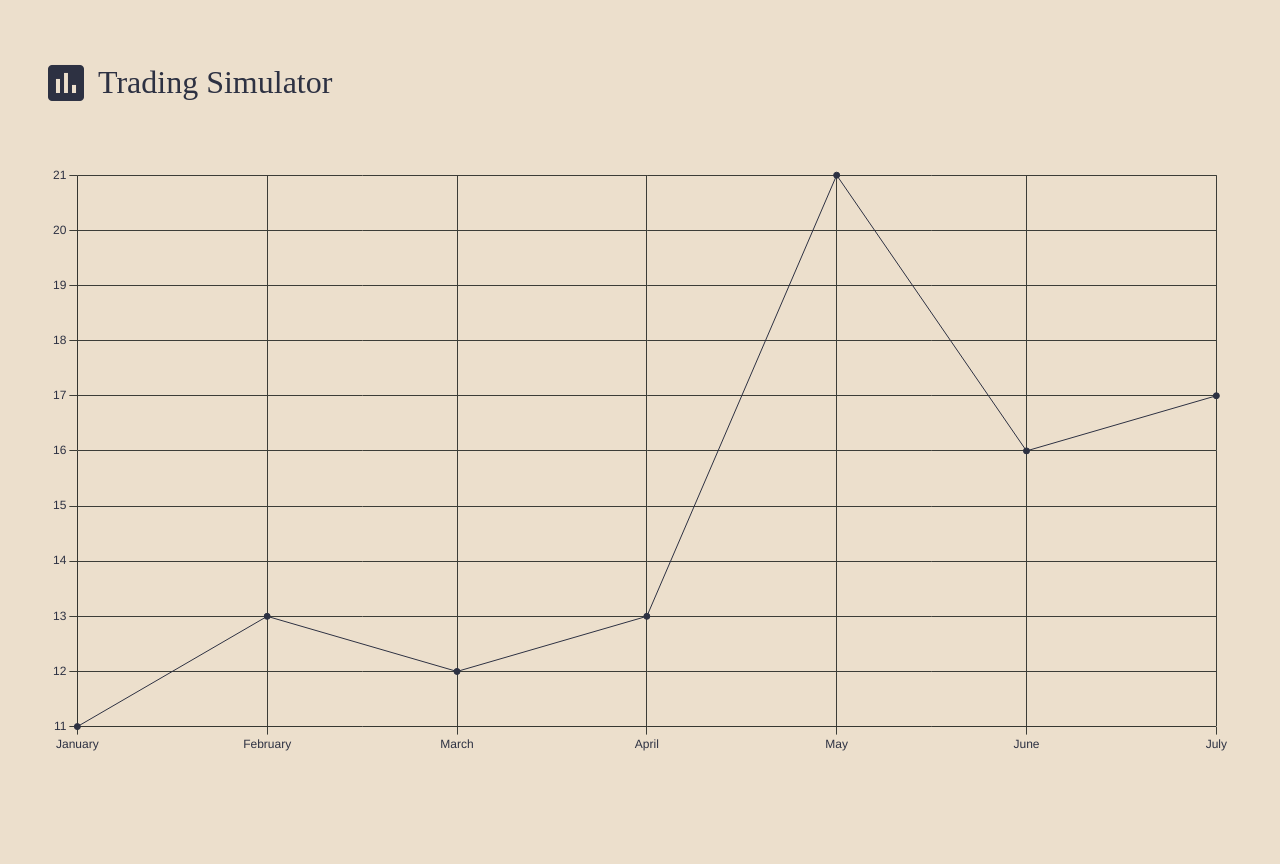
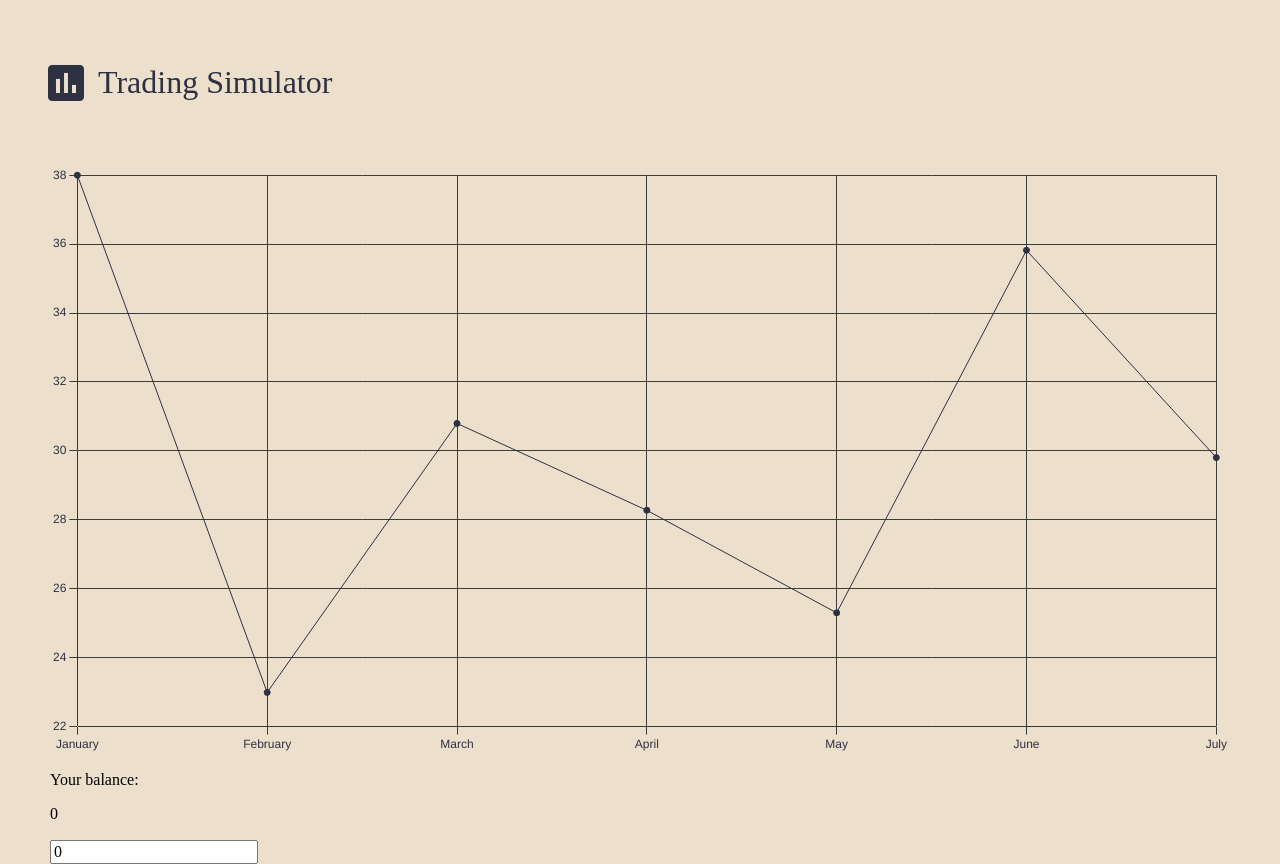
Before and after one commit to Mykhailo-Odynets/Trading-Simulator, a React (Vite) app: page / in a window 1280 px wide. Before the commit the page ends 800 px from the top, so only its background shows below. Built offline with nearby package versions, Linux system fonts and the light colour scheme.

Commit message:
chart color mode change + input

```diff
--- a/src/App.tsx
+++ b/src/App.tsx
@@ -1,9 +1,13 @@
-// import { useState } from "react";
+import { ChangeEvent, useState } from "react";
 import LogoIcon from "./components/LogoIcon.jsx";
 import DynamicChart from "./components/DynamicChart.jsx";
 
 function App() {
-  // const [count, setCount] = useState(0);
+  const [balance, setBalance] = useState(0);
+
+  const handleBalanceChange = (event: ChangeEvent<HTMLInputElement>) => {
+    setBalance(Number(event.target.value));
+  };
 
   return (
     <>
@@ -12,7 +16,23 @@ function App() {
           <LogoIcon />
           <p>Trading Simulator</p>
         </header>
-        <DynamicChart />
+        <main>
+          <article>
+            <div className="betZone">
+              <DynamicChart />
+              <div className="betZone__inputSide">
+                <p className="small">Your balance:</p>
+                <p>{balance}</p>
+                <input
+                  type="number"
+                  value={balance}
+                  onChange={handleBalanceChange}
+                />
+              </div>
+            </div>
+          </article>
+          <article></article>
+        </main>
       </div>
     </>
   );
--- a/src/components/DynamicChart.tsx
+++ b/src/components/DynamicChart.tsx
@@ -1,4 +1,185 @@
-import { useState, useEffect } from "react";
+// import { useState, useEffect } from "react";
+// import {
+//   Chart as ChartJS,
+//   CategoryScale,
+//   LinearScale,
+//   PointElement,
+//   LineElement,
+//   Title,
+//   Tooltip,
+//   Legend,
+// } from "chart.js";
+// import { Line } from "react-chartjs-2";
+// import ChartData from "../utils/ChartData";
+// import "../styles/main.css";
+
+// ChartJS.register(
+//   CategoryScale,
+//   LinearScale,
+//   PointElement,
+//   LineElement,
+//   Title,
+//   Tooltip,
+//   Legend
+// );
+
+// const labels: string[] = [
+//   "January",
+//   "February",
+//   "March",
+//   "April",
+//   "May",
+//   "June",
+//   "July",
+// ];
+
+// // const rootStyles = getComputedStyle(document.documentElement);
+// // const chartColor = rootStyles.getPropertyValue("--blocks").trim();
+// // const color = rootStyles.getPropertyValue("--primary").trim();
+
+// // const options = {
+// //   responsive: true,
+// //   scales: {
+// //     x: {
+// //       ticks: {
+// //         color: color,
+// //       },
+// //       grid: {
+// //         color: chartColor,
+// //       },
+// //     },
+// //     y: {
+// //       ticks: {
+// //         color: color,
+// //       },
+// //       grid: {
+// //         color: chartColor,
+// //       },
+// //     },
+// //   },
+// //   plugins: {
+// //     legend: {
+// //       display: false,
+// //     },
+// //   },
+// // };
+
+// const getChartColors = () => {
+//   const rootStyles = getComputedStyle(document.documentElement);
+//   const chartColor = rootStyles.getPropertyValue("--blocks").trim();
+//   const color = rootStyles.getPropertyValue("--primary").trim();
+//   return { chartColor, color };
+// };
+
+// export default function DynamicChart() {
+//   const { chartColor, color } = getChartColors();
+//   const [chartData, setChartData] = useState<ChartData>({
+//     labels: labels,
+//     datasets: [
+//       {
+//         label: "Sales",
+//         data: [1, 2, 3, 4, 5, 6, 7],
+//         backgroundColor: color,
+//         borderColor: color,
+//         borderWidth: 1,
+//       },
+//     ],
+//   });
+//   const [options, setOptions] = useState({
+//     responsive: true,
+//     scales: {
+//       x: {
+//         ticks: {
+//           color: color,
+//         },
+//         grid: {
+//           color: chartColor,
+//         },
+//       },
+//       y: {
+//         ticks: {
+//           color: color,
+//         },
+//         grid: {
+//           color: chartColor,
+//         },
+//       },
+//     },
+//     plugins: {
+//       legend: {
+//         display: false,
+//       },
+//     },
+//   });
+
+//   useEffect(() => {
+//     const updateColors = () => {
+//       const { chartColor, color } = getChartColors();
+//       setOptions((prevOptions) => ({
+//         ...prevOptions,
+//         scales: {
+//           x: {
+//             ticks: {
+//               color: color,
+//             },
+//             grid: {
+//               color: chartColor,
+//             },
+//           },
+//           y: {
+//             ticks: {
+//               color: color,
+//             },
+//             grid: {
+//               color: chartColor,
+//             },
+//           },
+//         },
+//       }));
+//       setChartData((prevData) => ({
+//         ...prevData,
+//         datasets: [
+//           {
+//             ...prevData.datasets[0],
+//             backgroundColor: color,
+//             borderColor: color,
+//           },
+//         ],
+//       }));
+//     };
+
+//     const interval = setInterval(() => {
+//       setChartData((prevData) => ({
+//         ...prevData,
+//         datasets: [
+//           {
+//             ...prevData.datasets[0],
+//             data: prevData.datasets[0].data.map(
+//               (value) => value + Math.floor(Math.random() * 10)
+//             ),
+//           },
+//         ],
+//       }));
+//     }, 1000);
+
+//     const mediaQuery = window.matchMedia("(prefers-color-scheme: light)");
+
+//     // Initial check
+//     updateColors();
+
+//     // Listen for changes in the color scheme
+//     mediaQuery.addEventListener("change", updateColors);
+
+//     // Cleanup listener on component unmount
+//     return () => {
+//       clearInterval(interval);
+//       mediaQuery.removeEventListener("change", updateColors);
+//     };
+//   }, []);
+
+//   return <Line options={options} data={chartData} />;
+// }
+import { useState, useEffect, useCallback } from "react";
 import {
   Chart as ChartJS,
   CategoryScale,
@@ -33,68 +214,83 @@ const labels: string[] = [
   "July",
 ];
 
-const rootStyles = getComputedStyle(document.documentElement);
-const chartColor = rootStyles.getPropertyValue("--blocks").trim();
-const color = rootStyles.getPropertyValue("--primary").trim();
+const getChartColors = () => {
+  const rootStyles = getComputedStyle(document.documentElement);
+  return {
+    chartColor: rootStyles.getPropertyValue("--blocks").trim(),
+    color: rootStyles.getPropertyValue("--primary").trim(),
+  };
+};
 
-const options = {
+const createOptions = (color: string, chartColor: string) => ({
   responsive: true,
   scales: {
     x: {
-      ticks: {
-        color: color,
-      },
-      grid: {
-        color: chartColor,
-      },
+      ticks: { color },
+      grid: { color: chartColor },
     },
     y: {
-      ticks: {
-        color: color,
-      },
-      grid: {
-        color: chartColor,
-      },
+      ticks: { color },
+      grid: { color: chartColor },
     },
   },
-  plugins: {
-    legend: {
-      display: false,
-    },
-  },
-};
+  plugins: { legend: { display: false } },
+});
 
 export default function DynamicChart() {
+  const [chartColors, setChartColors] = useState(getChartColors);
   const [chartData, setChartData] = useState<ChartData>({
-    labels: labels,
+    labels,
     datasets: [
       {
         label: "Sales",
         data: [1, 2, 3, 4, 5, 6, 7],
-        backgroundColor: color,
-        borderColor: color,
+        backgroundColor: chartColors.color,
+        borderColor: chartColors.color,
         borderWidth: 1,
       },
     ],
   });
+  const [options, setOptions] = useState(
+    createOptions(chartColors.color, chartColors.chartColor)
+  );
+
+  const updateChartColors = useCallback(() => {
+    const newColors = getChartColors();
+    setChartColors(newColors);
+    setOptions(createOptions(newColors.color, newColors.chartColor));
+    setChartData((prevData) => ({
+      ...prevData,
+      datasets: prevData.datasets.map((dataset) => ({
+        ...dataset,
+        backgroundColor: newColors.color,
+        borderColor: newColors.color,
+      })),
+    }));
+  }, []);
 
   useEffect(() => {
     const interval = setInterval(() => {
       setChartData((prevData) => ({
         ...prevData,
-        datasets: [
-          {
-            ...prevData.datasets[0],
-            data: prevData.datasets[0].data.map(
-              (value) => value + Math.floor(Math.random() * 10)
-            ),
-          },
-        ],
+        datasets: prevData.datasets.map((dataset) => ({
+          ...dataset,
+          data: dataset.data.map(
+            (value) => value + Math.floor(Math.random() * 10)
+          ),
+        })),
       }));
-    }, 2000);
+    }, 1000);
 
-    return () => clearInterval(interval);
-  }, []);
+    const mediaQuery = window.matchMedia("(prefers-color-scheme: light)");
+    mediaQuery.addEventListener("change", updateChartColors);
+    updateChartColors();
+
+    return () => {
+      clearInterval(interval);
+      mediaQuery.removeEventListener("change", updateChartColors);
+    };
+  }, [updateChartColors]);
 
   return <Line options={options} data={chartData} />;
 }
```
